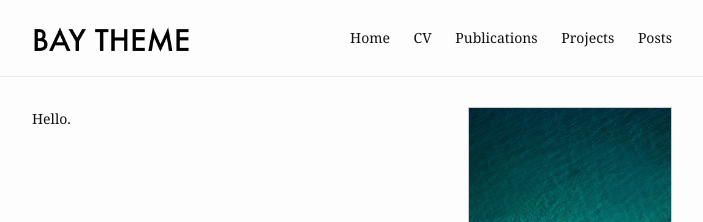
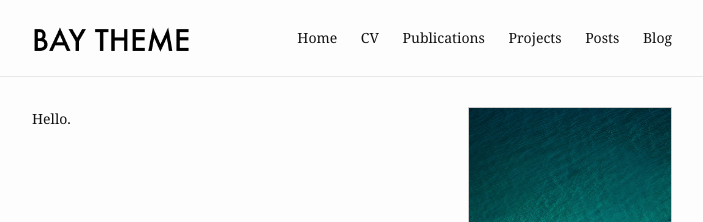
Before and after one commit to laundaryman/clifter0122.github.io, a Jekyll site: the page built from index.md, in a window 1280 px wide. Shown: the top 222 px of the page, without its empty margins (288-991 px from the left). Built offline with Jekyll 4.4.1, drawn with Linux system fonts in a browser that asks for light colours.

Commit message:
Update _config.yml

```diff
--- a/_config.yml
+++ b/_config.yml
@@ -17,6 +17,7 @@ header:
     - name: Publications
     - name: Projects
     - name: Posts
+    - name: Blog
 
 footer:
   show_powered_by: true
```
